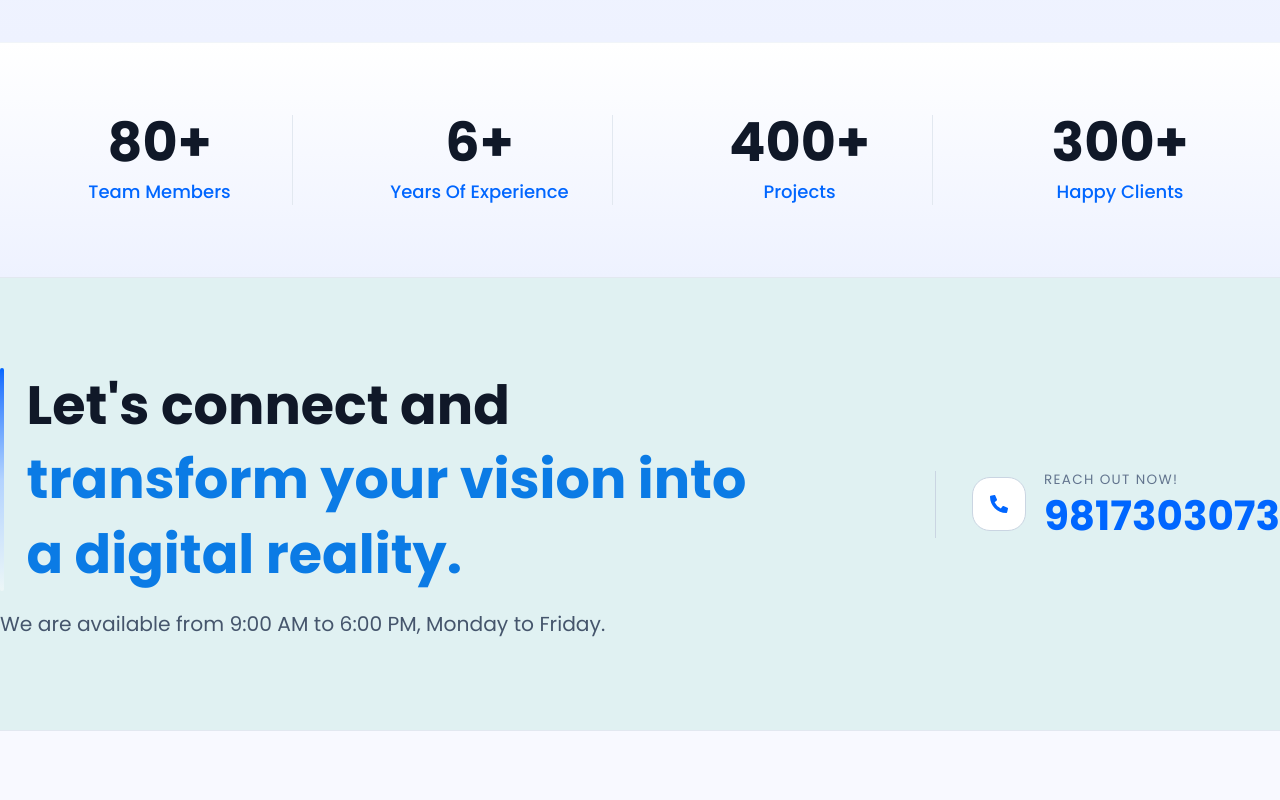
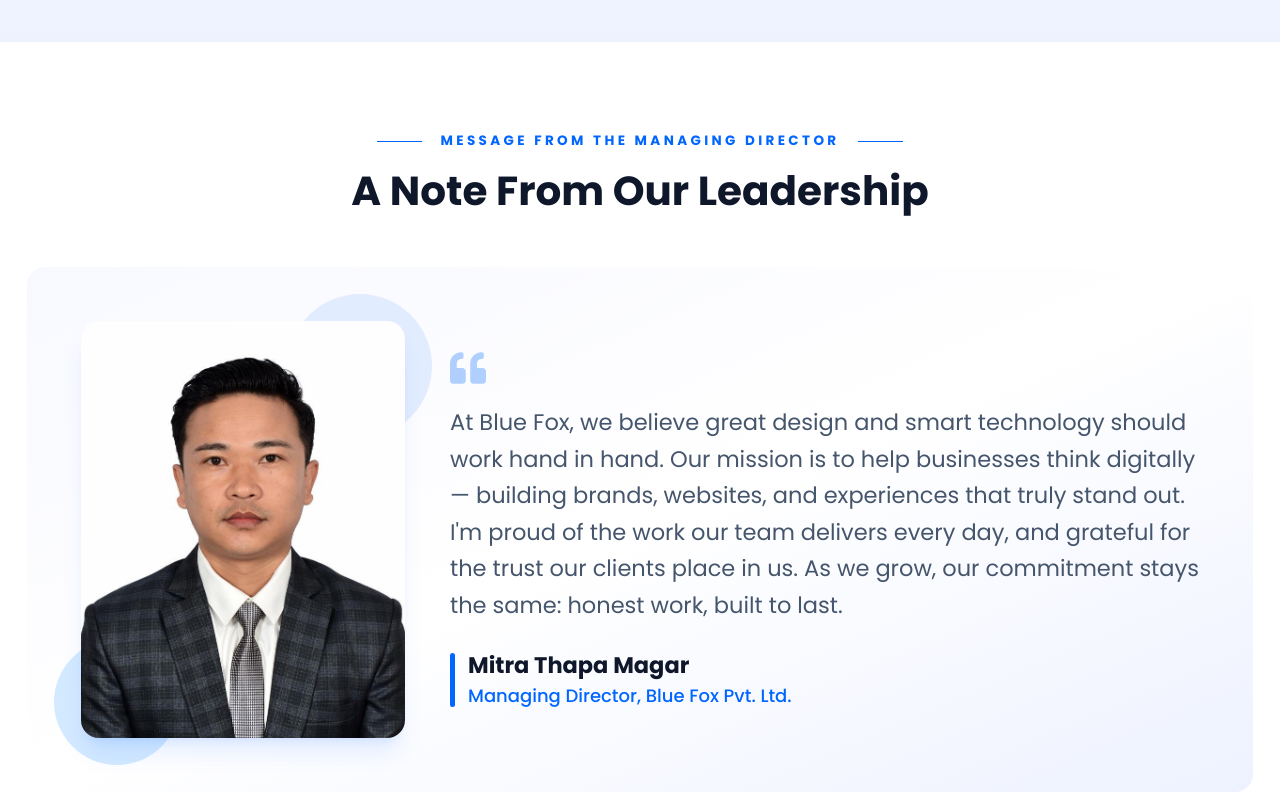
Before and after one commit to abhayaos/bluefox, a React (Vite) app: page /about/introduction in a window 1280 px wide. Shown: the part 2180-2980 px from the top of the page. Built offline with nearby package versions, Linux system fonts and the light colour scheme.

Commit message:
add md message section, activity hover overlays, world map behind footer number, services dropdown hover tweak

```diff
--- a/src/components/Footer.jsx
+++ b/src/components/Footer.jsx
@@ -1,5 +1,6 @@
 import { Link } from 'react-router-dom'
 import { FaEnvelope, FaFacebookF, FaInstagram, FaLinkedinIn, FaMapMarkerAlt, FaPhoneAlt } from 'react-icons/fa'
+import worldMap from '../assets/world-map-dots.svg'
 
 const devServicesLinks = [
   { label: 'Website Development', to: '/services/website-development' },
@@ -62,7 +63,14 @@
             </p>
           </div>
           <div className="md:border-l md:border-slate-300 md:pl-8">
-            <div className="flex items-center gap-4">
+            <div className="relative">
+              <img
+                src={worldMap}
+                alt=""
+                aria-hidden
+                className="absolute inset-0 h-full w-full object-cover rounded-2xl"
+              />
+              <div className="relative z-10 flex items-center gap-4">
                 <span className="w-12 h-12 rounded-2xl bg-white border border-slate-300 flex items-center justify-center shrink-0">
                   <FaPhoneAlt className="text-primary" size={18} />
                 </span>
@@ -76,6 +84,7 @@
                   >
                     9817303073
                   </a>
+                </div>
               </div>
             </div>
           </div>
--- a/src/components/Navbar.jsx
+++ b/src/components/Navbar.jsx
@@ -62,7 +62,7 @@
   )
 }
 
-function Dropdown({ items, grid }) {
+function Dropdown({ items, grid, plain }) {
   return (
     <div className="absolute top-full left-0 pt-2 invisible opacity-0 translate-y-1 transition-all duration-200 group-hover:visible group-hover:opacity-100 group-hover:translate-y-0 z-50">
       <div className={`bg-white border border-slate-200 rounded-xl shadow-xl p-3 ${grid ? 'grid w-[34rem] grid-cols-2 gap-2' : 'w-80'}`}>
@@ -70,11 +70,11 @@
           <a
             key={item.title}
             href={item.link}
-            className="group/opt flex items-start gap-3 p-3 rounded-lg hover:bg-primary-50 hover:translate-x-1 transition-all duration-200"
+            className={`group/opt flex items-start gap-3 p-3 rounded-lg transition-all duration-200 ${plain ? '' : 'hover:bg-primary-50 hover:translate-x-1'}`}
           >
             <div>
               <p className="font-medium text-gray-900 text-sm transition-colors duration-200 group-hover/opt:text-[#52a1ec]">{item.title}</p>
-              <p className="text-gray-500 text-xs mt-0.5 transition-colors duration-200 group-hover/opt:text-[#52a1ec]">{item.desc}</p>
+              <p className={`text-gray-500 text-xs mt-0.5 transition-colors duration-200 ${plain ? '' : 'group-hover/opt:text-[#52a1ec]'}`}>{item.desc}</p>
             </div>
           </a>
         ))}
@@ -111,7 +111,7 @@
 
               <div className="relative group">
                 <DropdownButton label="Services" />
-                <Dropdown items={servicesItems} grid />
+                <Dropdown items={servicesItems} grid plain />
               </div>
 
               <div className="relative group">
--- a/src/pages/Activities.jsx
+++ b/src/pages/Activities.jsx
@@ -43,17 +43,15 @@
           {activities.map((activity, idx) => (
             <div
               key={`${activity.title}-${idx}`}
-              className="bg-white border border-gray-200 rounded-2xl shadow-sm overflow-hidden"
+              className="group relative aspect-video overflow-hidden rounded-2xl border border-gray-200 bg-primary-50 shadow-sm"
             >
-              <div className="aspect-video bg-primary-50 overflow-hidden">
-                <img
-                  src={activity.img}
-                  alt={activity.title}
-                  className="h-full w-full object-cover"
-                />
-              </div>
-              <div className="p-4">
-                <h2 className="text-lg font-semibold text-gray-900">{activity.title}</h2>
+              <img
+                src={activity.img}
+                alt={activity.title}
+                className="h-full w-full object-cover transition-transform duration-300 group-hover:scale-110"
+              />
+              <div className="absolute inset-x-0 bottom-0 flex items-center justify-center bg-gradient-to-t from-black/80 via-black/40 to-transparent px-4 py-4 opacity-0 transition-opacity duration-300 group-hover:opacity-100">
+                <h2 className="text-lg font-semibold text-white">{activity.title}</h2>
               </div>
             </div>
           ))}
--- a/src/pages/Introduction.jsx
+++ b/src/pages/Introduction.jsx
@@ -1,4 +1,5 @@
-import { FaCogs, FaTrophy, FaPuzzlePiece, FaUserTie, FaCalendarCheck, FaHeadset, FaMountain, FaBullseye } from 'react-icons/fa'
+import { FaQuoteLeft, FaCogs, FaTrophy, FaPuzzlePiece, FaUserTie, FaCalendarCheck, FaHeadset, FaMountain, FaBullseye } from 'react-icons/fa'
+import mdImage from '../assets/md.jpg'
 
 const stats = [
   { value: '80+', label: 'Team Members' },
@@ -140,6 +141,56 @@
         </div>
       </section>
 
+      {/* MD message */}
+      <section className="bg-white py-20">
+        <div className="max-w-6xl mx-auto px-6">
+          <div className="flex items-center justify-center gap-4 text-primary mb-4">
+            <span className="h-px w-10 bg-primary" />
+            <p className="text-xs font-bold tracking-[0.25em] uppercase">Message from the Managing Director</p>
+            <span className="h-px w-10 bg-primary" />
+          </div>
+          <h2 className="font-heading text-3xl md:text-4xl font-bold text-slate-900 text-center mb-12">
+            A Note From Our Leadership
+          </h2>
+
+          <div className="grid lg:grid-cols-[auto_1fr] gap-10 items-center rounded-2xl bg-gradient-to-br from-[#f8f9ff] via-white to-[#eef2ff] p-8 md:p-12">
+            <div className="mx-auto lg:mx-0">
+              <div className="group relative mx-auto lg:w-72">
+                <span className="absolute -top-6 -right-6 z-0 h-32 w-32 rounded-full bg-primary/10" />
+                <span className="absolute -bottom-6 -left-6 z-0 h-28 w-28 rounded-full bg-[#a9d6ff]/50" />
+                <img
+                  src={mdImage}
+                  alt="Mitra Thapa Magar, Managing Director, Blue Fox Pvt. Ltd."
+                  className="relative z-10 rounded-2xl object-cover shadow-xl shadow-primary/10 transition-all duration-300 group-hover:grayscale group-hover:brightness-75 lg:w-full"
+                />
+                <div className="absolute inset-x-0 bottom-0 z-20 flex flex-col items-center justify-center rounded-b-2xl bg-gradient-to-t from-black/80 via-black/40 to-transparent px-4 py-4 opacity-0 transition-opacity duration-300 group-hover:opacity-100">
+                  <p className="font-heading text-lg font-bold text-white">Mitra Thapa Magar</p>
+                  <p className="mt-0.5 text-xs text-[#a9d6ff]">Managing Director, Blue Fox Pvt. Ltd.</p>
+                </div>
+              </div>
+            </div>
+
+            <div className="text-left">
+              <FaQuoteLeft className="text-primary/30 mb-4" size={36} />
+              <p className="text-lg md:text-xl text-slate-600 leading-relaxed mb-6">
+                At Blue Fox, we believe great design and smart technology should work hand in hand.
+                Our mission is to help businesses think digitally — building brands, websites, and
+                experiences that truly stand out. I'm proud of the work our team delivers every day,
+                and grateful for the trust our clients place in us. As we grow, our commitment stays
+                the same: honest work, built to last.
+              </p>
+              <div className="flex items-center gap-3">
+                <span className="h-12 w-1 rounded-full bg-primary" />
+                <div>
+                  <p className="font-heading text-xl font-bold text-slate-900">Mitra Thapa Magar</p>
+                  <p className="text-primary font-medium">Managing Director, Blue Fox Pvt. Ltd.</p>
+                </div>
+              </div>
+            </div>
+          </div>
+        </div>
+      </section>
+
       {/* Stats */}
       <section className="border-t border-slate-100 bg-gradient-to-b from-white to-[#eef2ff] py-16">
         <div className="max-w-6xl mx-auto px-6 grid grid-cols-2 lg:grid-cols-4 gap-12 text-center">
```
Also changed, not shown: src/assets/md.jpg (added), src/assets/world-map-dots.svg (added). Lines whose indentation alone changed are shown as unchanged.
